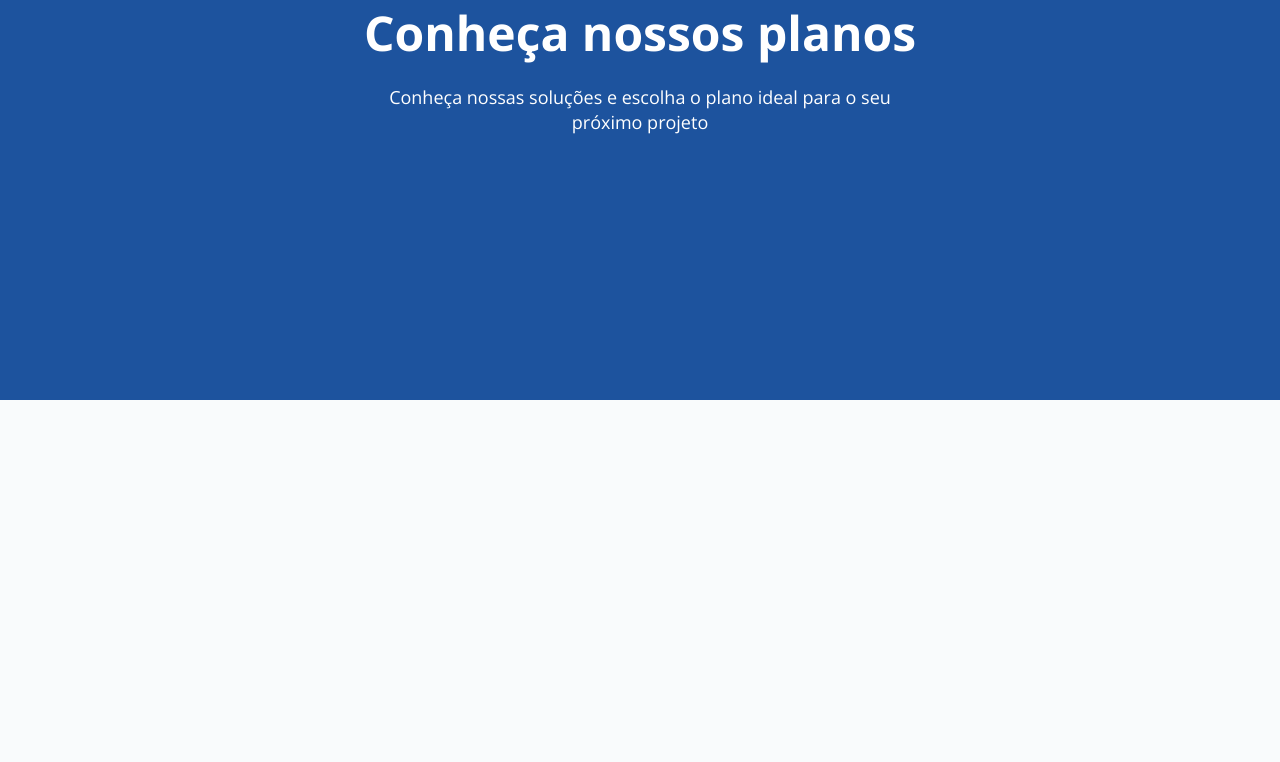
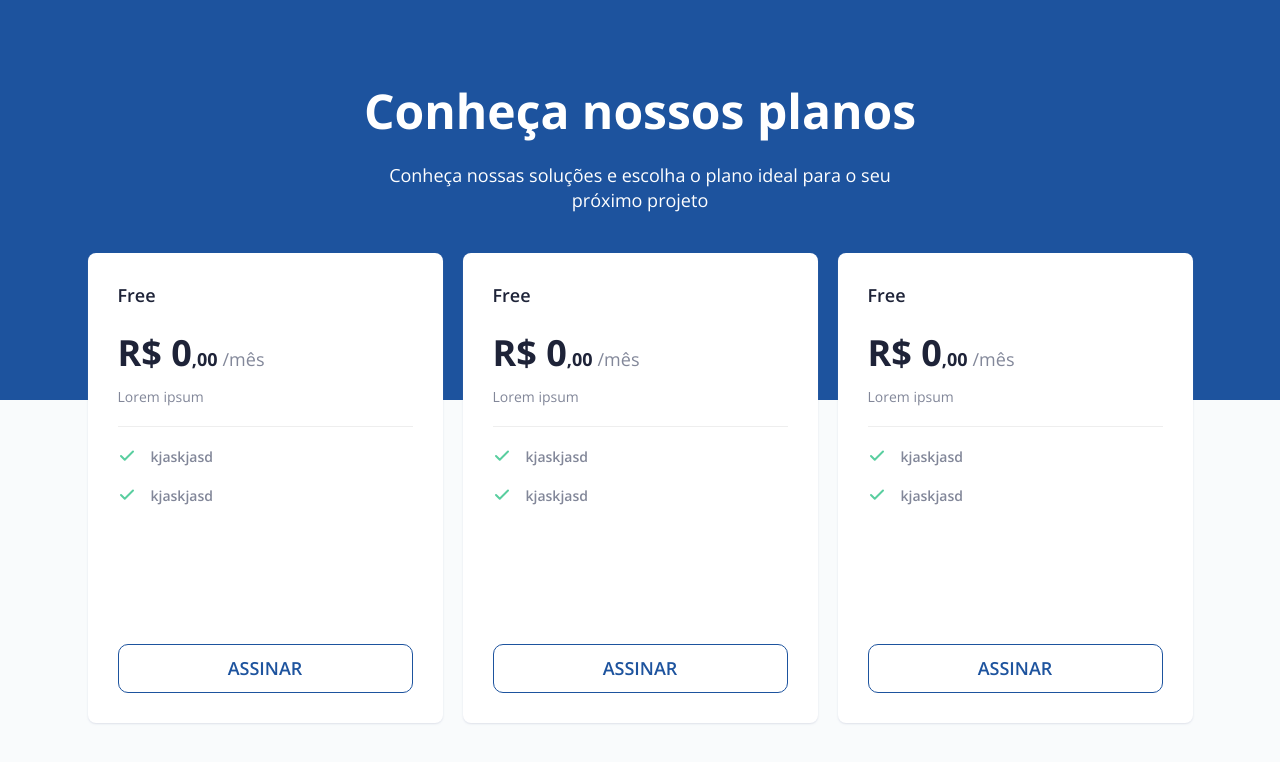
Before and after one commit to KrisMazzini/pricingTable, a React (Vite) app: page / in a window 1280 px wide. Shown: the top 762 px of the page. Built offline with nearby package versions, Linux system fonts and the light colour scheme.

Commit message:
include cards and adjust body

```diff
--- /dev/null
+++ b/src/components/Benefit/index.jsx
@@ -0,0 +1,10 @@
+import './styles.css'
+
+export function Benefit({benefit}) {
+    return (
+        <li className="benefit">
+            <img src="/check.svg" alt="check" />
+            {benefit}
+        </li>
+    )
+}
--- /dev/null
+++ b/src/components/Benefit/styles.css
@@ -0,0 +1,10 @@
+.benefit {
+    display: flex;
+    align-items: center;
+    gap: 15px;
+
+    font-weight: 600;
+    font-size: 14px;
+    line-height: 19px;
+    color: var(--gray);
+}
--- /dev/null
+++ b/src/components/Button/index.jsx
@@ -0,0 +1,9 @@
+import './styles.css'
+
+export function Button() {
+    return (
+        <button type="button">
+            <p>assinar</p>
+        </button>
+    )
+}
--- /dev/null
+++ b/src/components/Button/styles.css
@@ -0,0 +1,33 @@
+button {
+    width: 100%;
+    height: 49px;
+
+    margin-top: auto;
+
+    outline: none;
+    border: 1px solid var(--blue);
+    border-radius: 10px;
+
+    cursor: pointer;
+
+    background-color: #fff;
+    color: var(--blue);
+}
+
+button p {
+    text-transform: uppercase;
+    font-weight: 600;
+    font-size: 18px;
+    line-height: 25px;
+}
+
+button:hover {
+    background-color: var(--blue);
+    transition: var(--transition);
+    color: #fff;
+}
+
+button:active {
+    filter: brightness(0.8);
+    transition: none;
+}
--- /dev/null
+++ b/src/components/Card/index.jsx
@@ -0,0 +1,20 @@
+import './styles.css'
+
+import { PriceTag } from '../PriceTag'
+import { Benefit } from '../Benefit'
+import { Button } from '../Button'
+
+export function Card({name, price, description, benefits}) {
+    return (
+        <div className="card">
+            <h3>{name}</h3>
+            <PriceTag price={price} />
+            <h4>{description}</h4>
+            <ul className="benefits">
+                <Benefit benefit={'kjaskjasd'} />
+                <Benefit benefit={'kjaskjasd'} />
+            </ul>
+            <Button />
+        </div>
+    )
+}
--- /dev/null
+++ b/src/components/Card/styles.css
@@ -0,0 +1,33 @@
+.card {
+    height: 470px;
+    width: 355px;
+
+    padding: 30px;
+    border-radius: 8px;
+    box-shadow: 0px 1px 2px rgba(142, 150, 185, 0.25);
+
+    display: flex;
+    flex-direction: column;
+
+    background-color: #fff;
+}
+
+.card h3 {
+    margin-bottom: 20px;
+}
+
+.card h4 {
+    margin-top: 10px;
+    margin-bottom: 20px;
+}
+
+.benefits {
+    padding-top: 20px;
+    margin-bottom: 20px;
+
+    border-top: 1px solid var(--light-gray);
+
+    display: flex;
+    flex-direction: column;
+    gap: 20px;
+}
--- /dev/null
+++ b/src/components/PriceTag/index.jsx
@@ -0,0 +1,11 @@
+import './styles.css'
+
+export function PriceTag({price}) {
+    return (
+        <p className='price-tag'>
+            <span className='price'>R$ {price}</span>
+            <span className='cents'>,00</span>
+            <span className='period'>/mês</span>
+        </p>
+    )
+}
--- /dev/null
+++ b/src/components/PriceTag/styles.css
@@ -0,0 +1,22 @@
+.price {
+    font-weight: 700;
+    font-size: 36px;
+    line-height: 49px;
+    color: var(--black);
+}
+
+.cents {
+    font-weight: 700;
+    font-size: 18px;
+    line-height: 25px;
+    color: var(--black);
+}
+
+.period {
+    margin-left: 5px;
+
+    font-weight: 400;
+    font-size: 18px;
+    line-height: 25px;
+    color: var(--gray);
+}
--- a/src/pages/Home/index.jsx
+++ b/src/pages/Home/index.jsx
@@ -1,4 +1,6 @@
 import './styles.css'
+
+import { Card } from '../../components/Card'
 
 export function Home() {
     return (
@@ -7,6 +9,11 @@ export function Home() {
                 <h1>Conheça nossos planos</h1>
                 <h2>Conheça nossas soluções e escolha o plano ideal para o seu próximo projeto</h2>
             </header>
+            <main>
+                <Card name={'Free'} price={0} description={'Lorem ipsum'} benefits={""} />
+                <Card name={'Free'} price={0} description={'Lorem ipsum'} benefits={""} />
+                <Card name={'Free'} price={0} description={'Lorem ipsum'} benefits={""} />
+            </main>
         </>
     )
 }
--- a/src/pages/Home/styles.css
+++ b/src/pages/Home/styles.css
@@ -1,3 +1,14 @@
-header h1 {
-    margin-bottom: 20px;
+header {
+    display: flex;
+    flex-direction: column;
+    align-items: center;
+    gap: 20px;
+
+    margin-bottom: 5vh;
 }
+
+main {
+    display: flex;
+    justify-content: center;
+    gap: 20px;
+}
--- a/src/styles/global.css
+++ b/src/styles/global.css
@@ -2,7 +2,10 @@
     --yellow: #ffcc29;
     --blue: #1d539e;
     --gray: #828799;
+    --light-gray: #eeeeee;
+    --black: #1e2338;
     --page-background: #f9fbfc;
+    --transition: all 200ms linear;
   }
 
 html * {
@@ -13,13 +16,21 @@ html * {
 body {
     min-height: 100vh;
 
+    padding: 10px;
+
     display: flex;
     flex-direction: column;
-    justify-content: flex-start;
+    justify-content: center;
     align-items: center;
 
     background: linear-gradient(var(--blue) 0 50%, var(--page-background) 50% 100%);
     background-size: cover;
+}
+
+h1, h2 {
+    max-width: 553px;
+    text-align: center;
+    color: #fff;
 }
 
 h1 {
@@ -34,8 +45,17 @@ h2 {
     line-height: 25px;
 }
 
-h1, h2 {
-    max-width: 553px;
-    text-align: center;
-    color: #fff;
+h3 {
+    font-weight: 600;
+    font-size: 18px;
+    line-height: 25px;
+    color: var(--black);
 }
+
+h4 {
+    font-weight: 400;
+    font-size: 14px;
+    line-height: 19px;
+
+    color: var(--gray);
+}
```
Also changed, not shown: public/check.svg (added), 1 other file (tests, documents, lock files or other folders).
